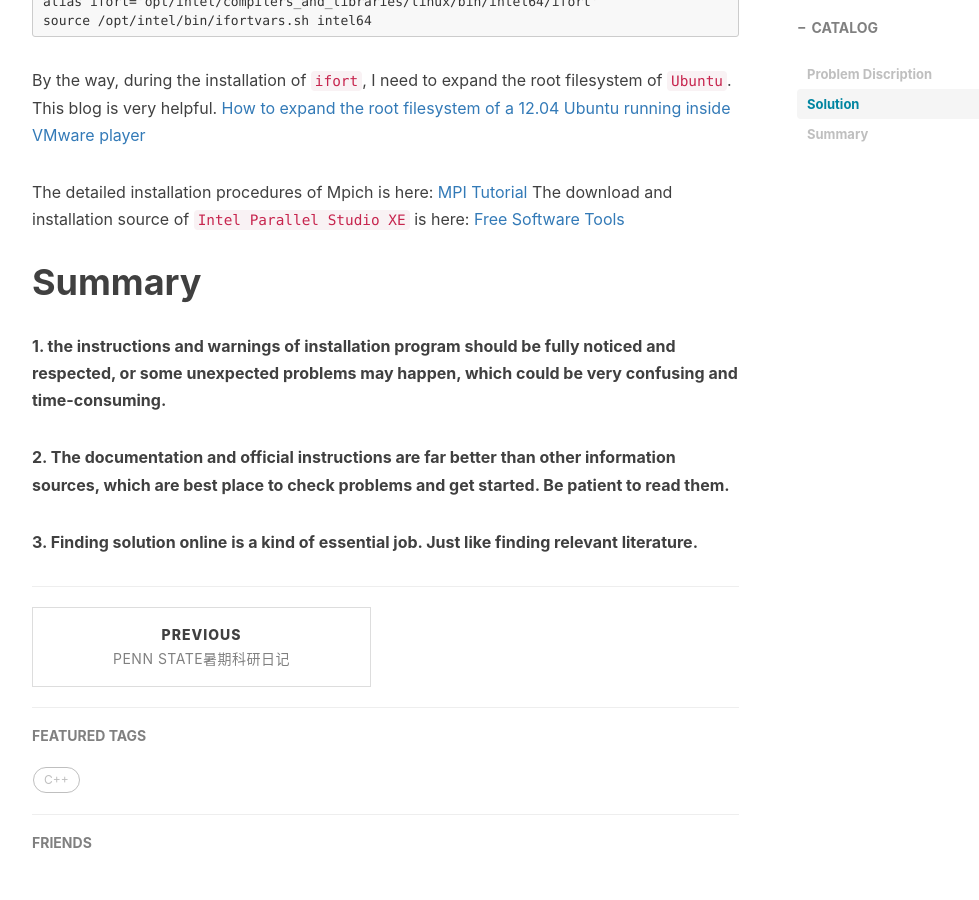
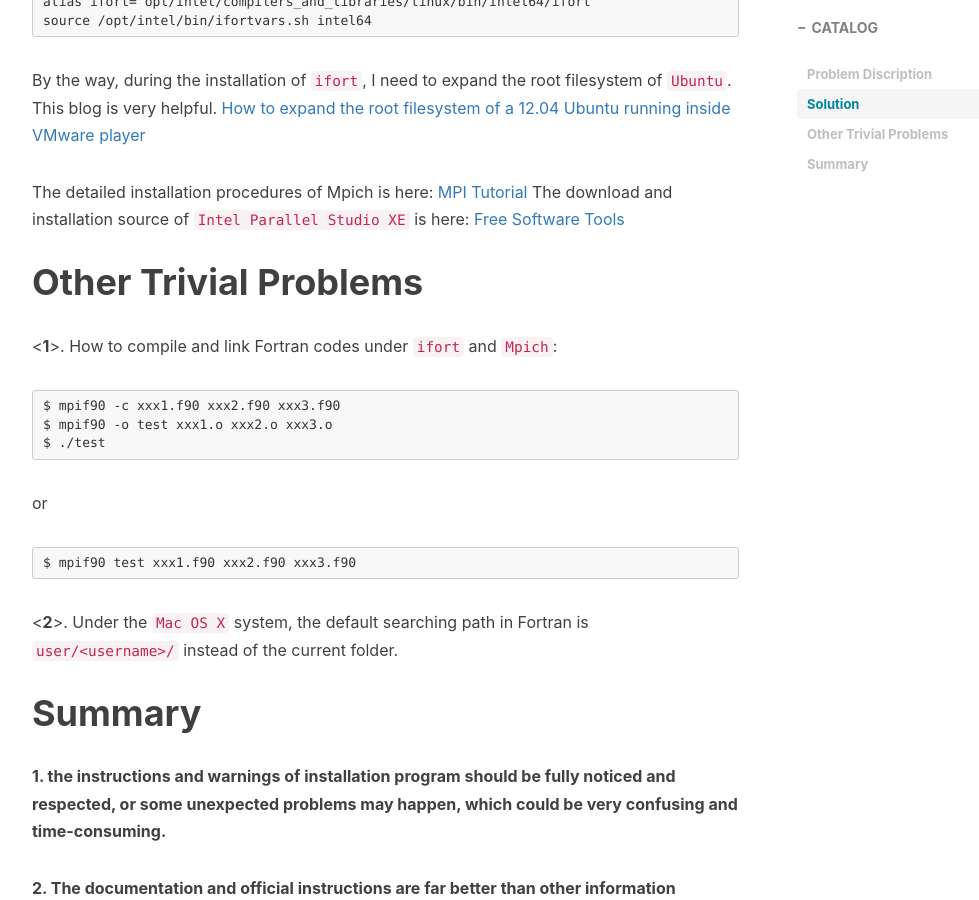
Before and after one commit to lichanghao/lichanghao.github.io.old, a Jekyll site: the page built from _posts/2017-08-15-Install Mpich1.4 and ifort under Ubuntu system.md, in a window 1280 px wide and 900 px high, scrolled down 2839 px. Shown: the whole window, without its empty margins (233-1212 px from the left). Built offline with Jekyll 4.4.1, drawn with Linux system fonts in a browser that asks for light colours; nearby versions of some CDN libraries; comment, search, counter and statistics services are not loaded.

Commit message:
2019-03-21

````diff
--- a/_config.yml
+++ b/_config.yml
@@ -2,8 +2,8 @@
 title: Lichanghao Blog
 SEOTitle: 李昌浩的博客 | Lichanghao Blog
 header-img:  "img/post-bg-re-vs-ng2.jpg"
-email: 542103276@qq.com
-description: "大学生，宅，爱好折腾"
+email: czl478@psu.edu
+description: "Ph.D Student in Engineering Mechanics"
 keyword: "生活随感，学习笔记，其他"
 url: "https://lichanghao.github.io/"              # your host, for absolute URL
 baseurl: ""                             # for example, '/blog' if your blog hosted on 'host/blog'
@@ -68,7 +68,7 @@ duoshuo_share:                     # set to false if you want to use Comment wit
 # Sidebar settings
 sidebar: true                           # whether or not using Sidebar.
 sidebar-about-description: "学如逆水行舟，不进则退"
-sidebar-avatar: /img/avatar-hux.jpg      # use absolute URL, seeing it's used in both `/` and `/about/`
+sidebar-avatar: /img/head.jpg      # use absolute URL, seeing it's used in both `/` and `/about/`
 
 
 
--- a/_posts/2017-08-15-Install Mpich1.4 and ifort under Ubuntu system.md
+++ b/_posts/2017-08-15-Install Mpich1.4 and ifort under Ubuntu system.md
@@ -99,6 +99,24 @@
 The detailed installation procedures of Mpich is here: [MPI Tutorial](mpitutorial.com/tutorials/)
 The download and installation source of ```Intel Parallel Studio XE``` is here: [Free Software Tools](https://software.intel.com/en-us/qualify-for-free-software/student)
 
+# Other Trivial Problems
+
+<**1**>. How to compile and link Fortran codes under ```ifort``` and ```Mpich```:
+
+```
+$ mpif90 -c xxx1.f90 xxx2.f90 xxx3.f90
+$ mpif90 -o test xxx1.o xxx2.o xxx3.o
+$ ./test
+```
+or
+
+```
+$ mpif90 test xxx1.f90 xxx2.f90 xxx3.f90
+```
+<**2**>. Under the ```Mac OS X``` system, the default searching path in Fortran is ```user/<username>/``` instead of the current folder.
+
+
+
 # Summary
 
 **1. the instructions and warnings of installation program should be fully noticed and respected, or some unexpected problems may happen, which could be very confusing and time-consuming.**
````
Also changed, not shown: img/avatar-hux.jpg (deleted), img/avatar-sea-hux .jpg (deleted), img/head.jpg (added).
